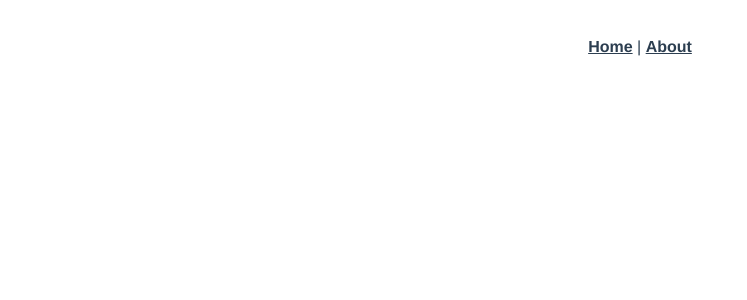
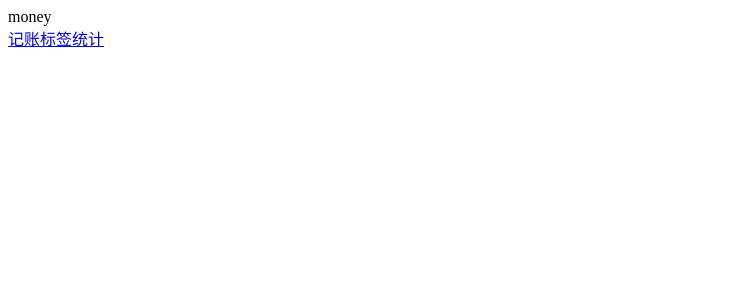
Before and after one commit to Bryant-Wang24/Vue-xiaowang-money, a Vue app: page /#/money in a window 1280 px wide. Shown: the top 300 px of the page, without its empty margins (0-747 px from the left). Built offline with nearby package versions, Linux system fonts and the light colour scheme.

Commit message:
创建三个页面

```diff
--- a/src/App.vue
+++ b/src/App.vue
@@ -1,32 +1,12 @@
 <template>
-  <div id="app">
-    <div id="nav">
-      <router-link to="/">Home</router-link> |
-      <router-link to="/about">About</router-link>
-    </div>
+  <div>
     <router-view/>
+    <router-link to="/money">记账</router-link>
+    <router-link to="/labels">标签</router-link>
+    <router-link to="/statistics">统计</router-link>
   </div>
 </template>
 
 <style lang="scss">
-#app {
-  font-family: Avenir, Helvetica, Arial, sans-serif;
-  -webkit-font-smoothing: antialiased;
-  -moz-osx-font-smoothing: grayscale;
-  text-align: center;
-  color: #2c3e50;
-}
 
-#nav {
-  padding: 30px;
-
-  a {
-    font-weight: bold;
-    color: #2c3e50;
-
-    &.router-link-exact-active {
-      color: #42b983;
-    }
-  }
-}
 </style>
--- a/src/router/index.ts
+++ b/src/router/index.ts
@@ -1,27 +1,32 @@
-import Vue from 'vue'
-import VueRouter, { RouteConfig } from 'vue-router'
-import Home from '../views/Home.vue'
+import Vue from 'vue';
+import VueRouter, {RouteConfig} from 'vue-router';
+import Money from '@/views/Money.vue';
+import Labels from '@/views/Labels.vue';
+import Statistics from '@/views/Statistics.vue';
 
-Vue.use(VueRouter)
+Vue.use(VueRouter);
 
 const routes: Array<RouteConfig> = [
   {
     path: '/',
-    name: 'Home',
-    component: Home
+    redirect: '/money'
   },
   {
-    path: '/about',
-    name: 'About',
-    // route level code-splitting
-    // this generates a separate chunk (about.[hash].js) for this route
-    // which is lazy-loaded when the route is visited.
-    component: () => import(/* webpackChunkName: "about" */ '../views/About.vue')
+    path: '/money',
+    component: Money
+  },
+  {
+    path: '/labels',
+    component: Labels
+  },
+  {
+    path: '/statistics',
+    component: Statistics
   }
-]
+];
 
 const router = new VueRouter({
   routes
-})
+});
 
-export default router
+export default router;
--- /dev/null
+++ b/src/views/Labels.vue
@@ -0,0 +1,15 @@
+<template>
+  <div>
+    labels
+  </div>
+</template>
+
+<script lang="ts">
+export default {
+  name: 'Labels'
+};
+</script>
+
+<style lang="scss" scoped>
+
+</style>
--- /dev/null
+++ b/src/views/Money.vue
@@ -0,0 +1,15 @@
+<template>
+  <div>
+    money
+  </div>
+</template>
+
+<script lang="ts">
+export default {
+  name: 'Money'
+};
+</script>
+
+<style lang="scss" scoped>
+
+</style>
--- /dev/null
+++ b/src/views/Statistics.vue
@@ -0,0 +1,15 @@
+<template>
+  <div>
+    statistics
+  </div>
+</template>
+
+<script lang="ts">
+export default {
+  name: 'Statistics'
+};
+</script>
+
+<style lang="scss" scoped>
+
+</style>
--- a/vue.config.js
+++ b/vue.config.js
@@ -1,3 +1,12 @@
 module.exports = {
-  lintOnSave: false
+  lintOnSave: false,
+  configureWebpack: {},
+  devServer: { // 环境配置
+    host: '0.0.0.0',
+    public: '192.168.1.103:8080',
+    port: '8080',
+    https: false,
+    disableHostCheck: true,
+    open: false // 配置自动启动浏览器
+  },
 }
```
